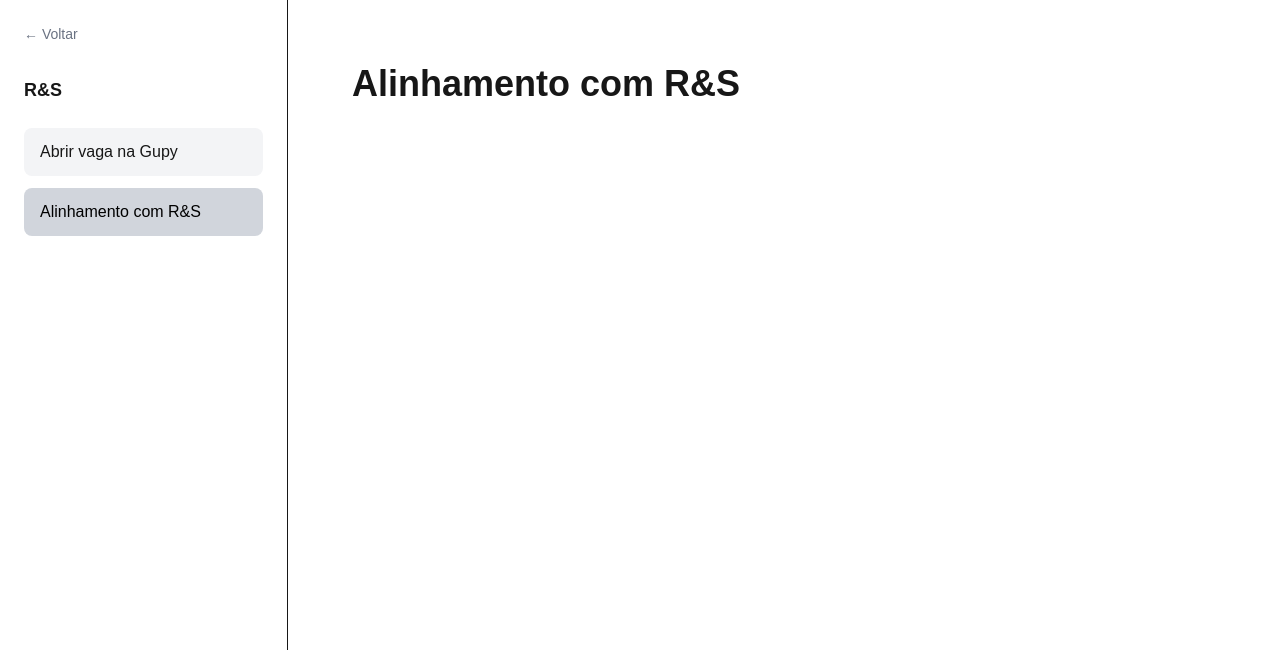
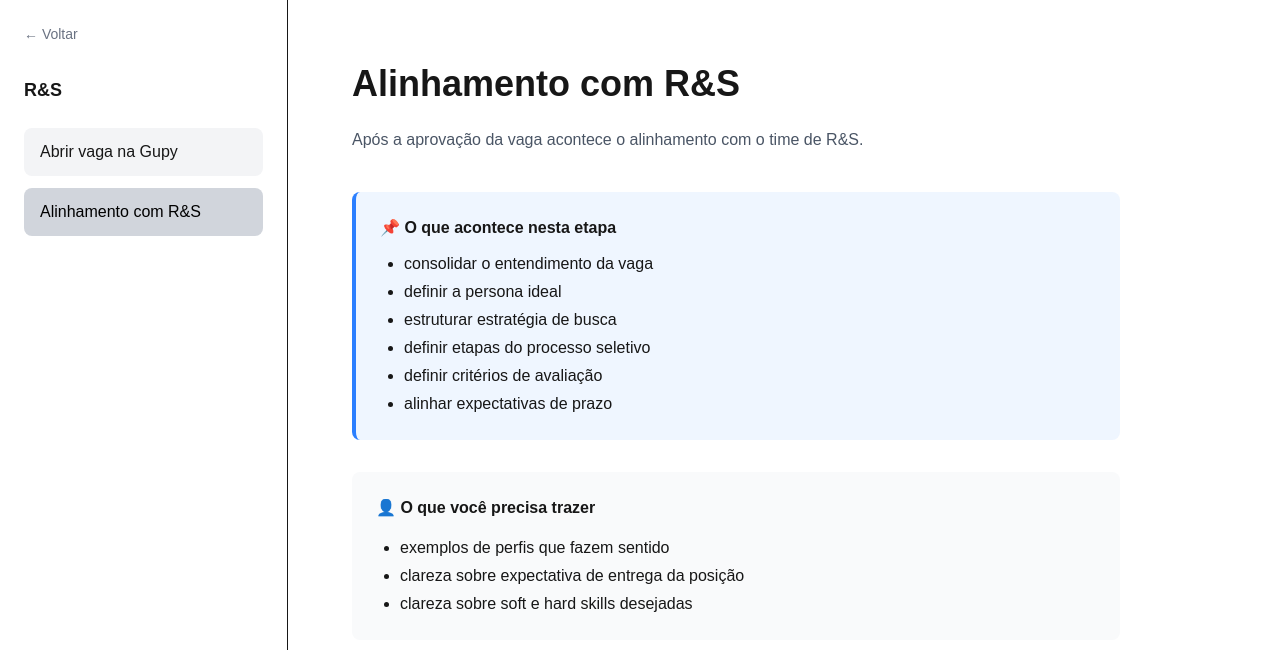
Before and after one commit to amandafrann/programa-lider-hero, a Next.js app: page /rs/abertura/alinhamento in a window 1280 px wide. Shown: the top 650 px of the page. Built offline with nearby package versions, Linux system fonts and the light colour scheme.

Commit message:
alinhamento

```diff
--- a/app/rs/abertura/alinhamento/page.tsx
+++ b/app/rs/abertura/alinhamento/page.tsx
@@ -18,7 +18,32 @@ export default function AlinhamentoPage() {
       ]}
     >
 
-      {/* CONTEÚDO DO ALINHAMENTO */}
+      <p className="text-gray-600 mb-10">
+        Após a aprovação da vaga acontece o alinhamento com o time de R&S.
+      </p>
+
+      <div className="bg-blue-50 border-l-4 border-blue-500 p-6 rounded-lg mb-8">
+        <h3 className="font-semibold mb-3">📌 O que acontece nesta etapa</h3>
+
+        <ul className="list-disc ml-6 space-y-1">
+          <li>consolidar o entendimento da vaga</li>
+          <li>definir a persona ideal</li>
+          <li>estruturar estratégia de busca</li>
+          <li>definir etapas do processo seletivo</li>
+          <li>definir critérios de avaliação</li>
+          <li>alinhar expectativas de prazo</li>
+        </ul>
+      </div>
+
+      <div className="bg-gray-50 p-6 rounded-lg mb-8">
+        <h3 className="font-semibold mb-4">👤 O que você precisa trazer</h3>
+
+        <ul className="list-disc ml-6 space-y-1">
+          <li>exemplos de perfis que fazem sentido</li>
+          <li>clareza sobre expectativa de entrega da posição</li>
+          <li>clareza sobre soft e hard skills desejadas</li>
+        </ul>
+      </div>
 
     </LessonLayout>
   );
```
